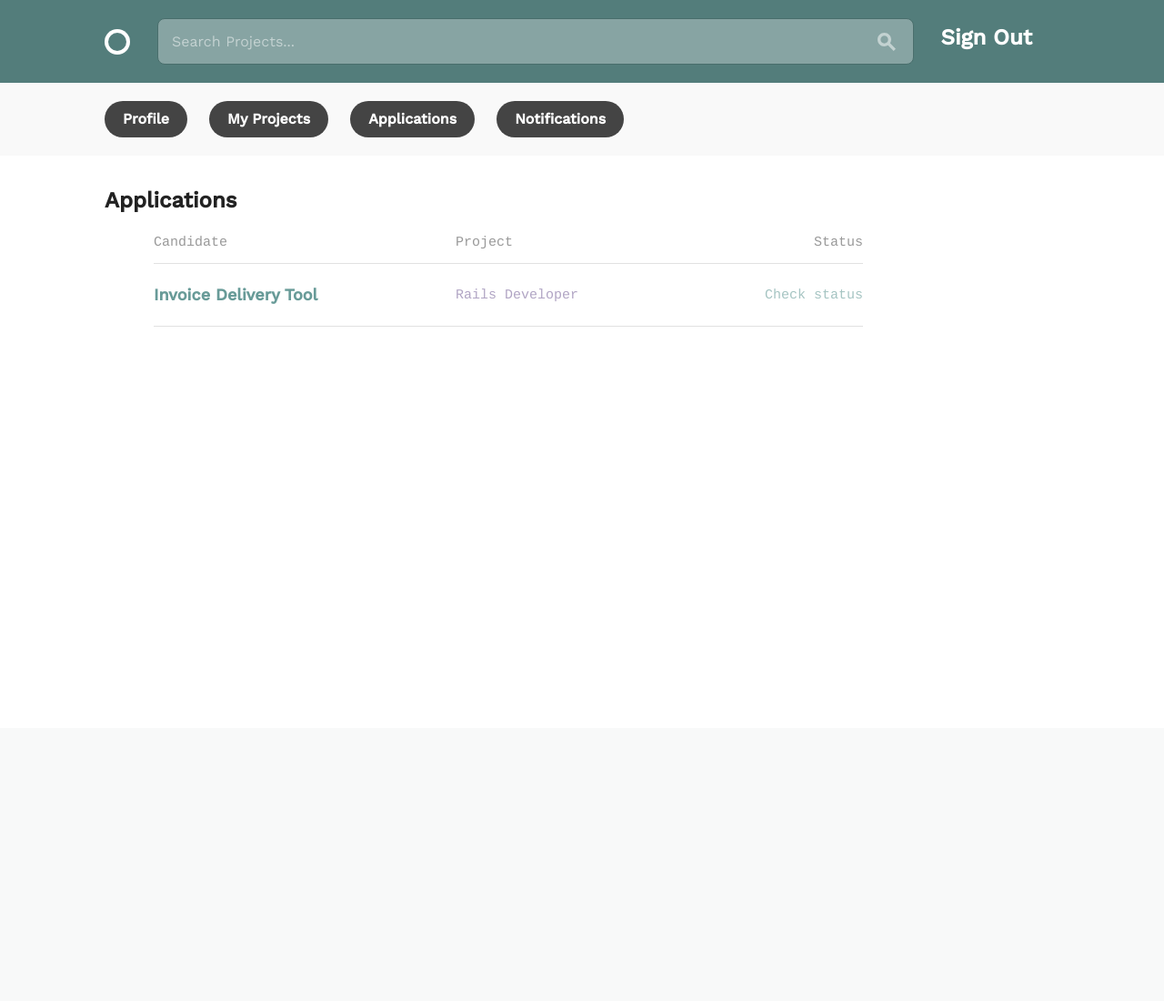
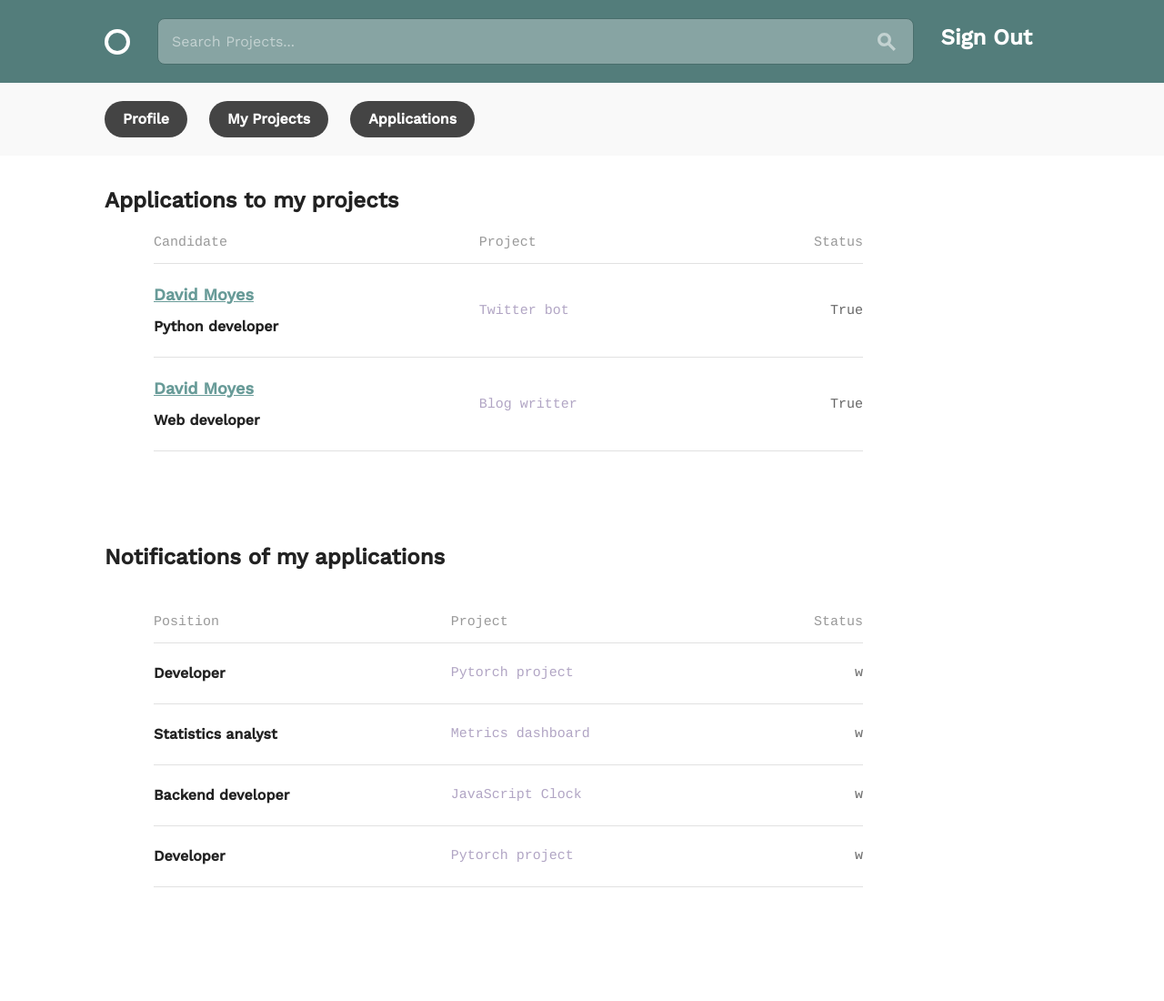
Before and after one commit to AaronMillOro/social_team_builder_django, a Django app: page /teams/applications/ in a window 1280 px wide. Shown: the whole page at 91% size. Before the commit the page ends 359 px from the top, so only its background shows below. Run offline with Django 3.2, Linux system fonts and the light colour scheme; a user stored in the database is signed in; data comes from the database, SQL or seed files in the repository; both versions use the stored data as it was after the commit.

Commit message:
:pencil2: html rendering of application view. This view includes the notifications of user applications

```diff
--- a/team_builder/teams/templates/applications.html
+++ b/team_builder/teams/templates/applications.html
@@ -5,10 +5,9 @@
 <div class="bounds circle--page">
 
   <div  class="circle--fluid--cell circle--fluid--primary">
-    <h2>Applications</h2>
+    <h2>Applications to my projects</h2>
   </div>
-
-  <!-- Table with projects and positions -->
+  <!-- Table with projects and applications to positions -->
   <div class="grid-75 grid-push-5">
     <table class="circle--table u-full-width">
       <thead>
@@ -19,13 +18,48 @@
         </tr>
       </thead>
     <tbody>
-      <tr class="clickable-row" data-href="project.html">
-        <td><h3>Invoice Delivery Tool</h3></td>
+      {% for application in applications %}
+      <tr class="row" data-href="project.html">
+        <td><h3><a href="{% url 'teams:creator_profile' pk=application.candidate.pk %}">
+          {{ application.candidate  }} <h3></a><br><h4>{{ application.position }}</h4>
+        </td>
         <td class="circle--cell--right align-center">
-          <span class="secondary-label">Rails Developer</span>
+          <span class="secondary-label">{{ application.project }}</span>
         </td>
-        <td class="circle--cell--right align-right">Check status<td>
+        <td class="circle--cell--right align-right">{{ application.position.available }}<td>
       </tr>
+      {% endfor %}
+    </tbody>
+    </table>
+  </div>
+
+  <div class="grid-100">
+    <a><br><br><br></a>
+  </div>
+
+  <div class="grid-100 circle--fluid--cell circle--fluid--primary">
+    <h2>Notifications of my applications</h2><br>
+  </div>
+  <!-- Table with notifications -->
+  <div class="grid-75 grid-push-5">
+    <table class="circle--table u-full-width">
+      <thead>
+        <tr>
+          <th>Position</th>
+          <th class="circle--cell--right align-center">Project</th>
+          <th class="circle--cell--right align-right">Status</th>
+        </tr>
+      </thead>
+    <tbody>
+      {% for candidatures in my_candidatures %}
+      <tr class="row" data-href="project.html">
+        <td><h4>{{ candidatures.position }}</h4></td>
+        <td class="circle--cell--right align-center">
+          <span class="secondary-label">{{ candidatures.project }}</span>
+        </td>
+        <td class="circle--cell--right align-right">{{ candidatures.status }}<td>
+      </tr>
+      {% endfor %}
     </tbody>
     </table>
   </div>
--- a/team_builder/teams/templates/project_details.html
+++ b/team_builder/teams/templates/project_details.html
@@ -57,7 +57,7 @@
             {% endif %}
             </form>
           {% else %}
-            <a>Log in to apply</a>
+            <a href="{% url 'teams:sign_in' %}">Log in to apply</a>
           {% endif %}
         {% else %}
           <a class="button button-primary button-inactive">Position Filled</a>
--- a/team_builder/teams/views.py
+++ b/team_builder/teams/views.py
@@ -208,10 +208,18 @@
 # ---- Applications logic ----
 @login_required
 def applications(request):
-    if request.method == 'GET':
-        #applications = request.applications
-        #positions = request.positions
-        applications = models.Project.objects.all()
+    """
+    View that gestionates applications to user projects and
+    the applications made by the user
+    """
+
+    my_candidatures = models.Application.objects.filter(
+        candidate_id=request.user.profile
+    )
+    applications = models.Application.objects.filter(
+        project_id__creator=request.user.profile
+    )
     return render(
-        request, 'applications.html', {'applications': applications}
+        request, 'applications.html', {'applications': applications,
+        'my_candidatures':my_candidatures}
     )
--- a/team_builder/templates/layout.html
+++ b/team_builder/templates/layout.html
@@ -74,7 +74,6 @@
           <li><a class="selected" href="{% url 'teams:profile' %}">Profile</a></li>
           <li><a class="selected" href="{% url 'teams:my_projects' %}">My Projects</a></li>
           <li><a class="selected" href="{% url 'teams:applications' %}">Applications</a></li>
-          <li><a class="selected" href="{% url 'teams:applications' %}">Notifications</a></li>
         </ul>
       </nav>
     </div>
```
Also changed, not shown: team_builder/db.sqlite3.
